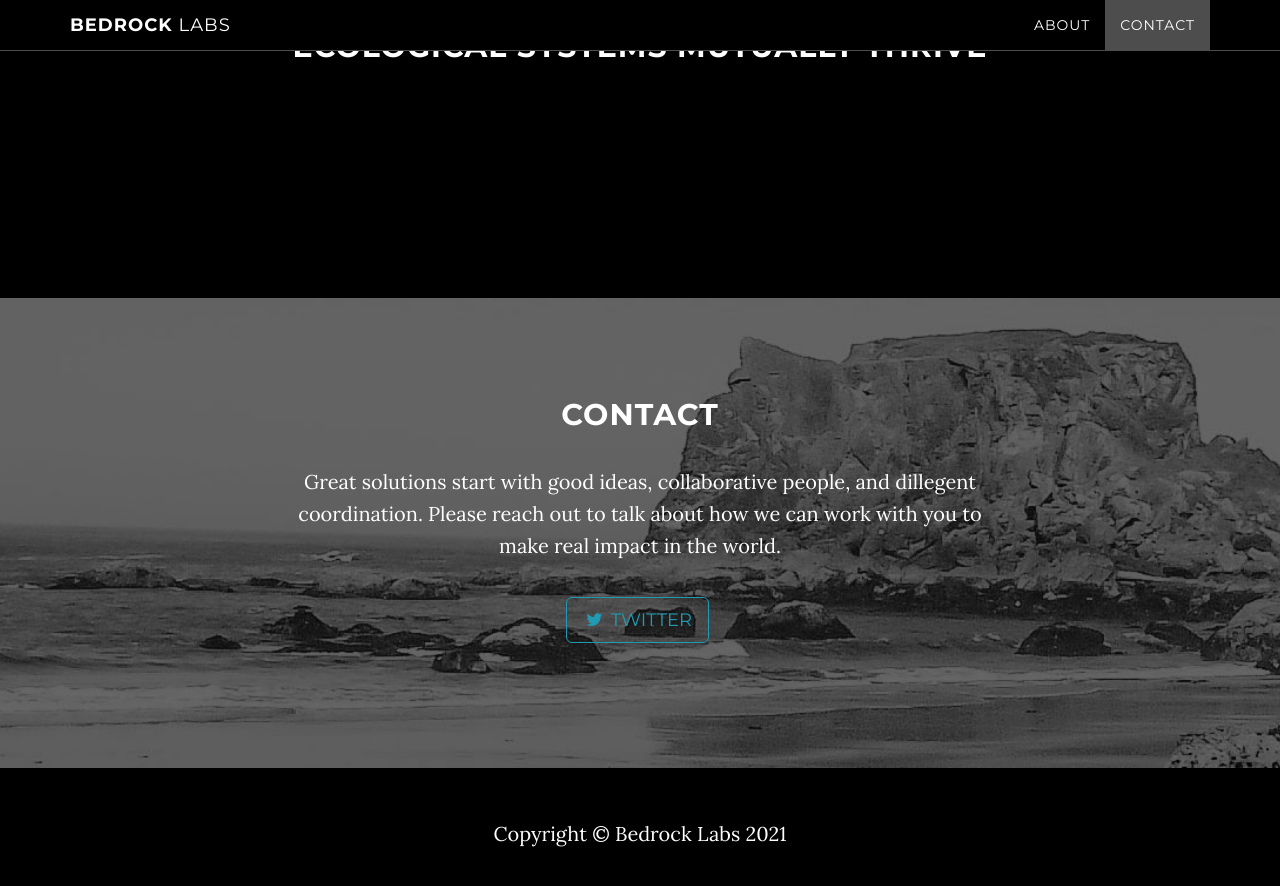
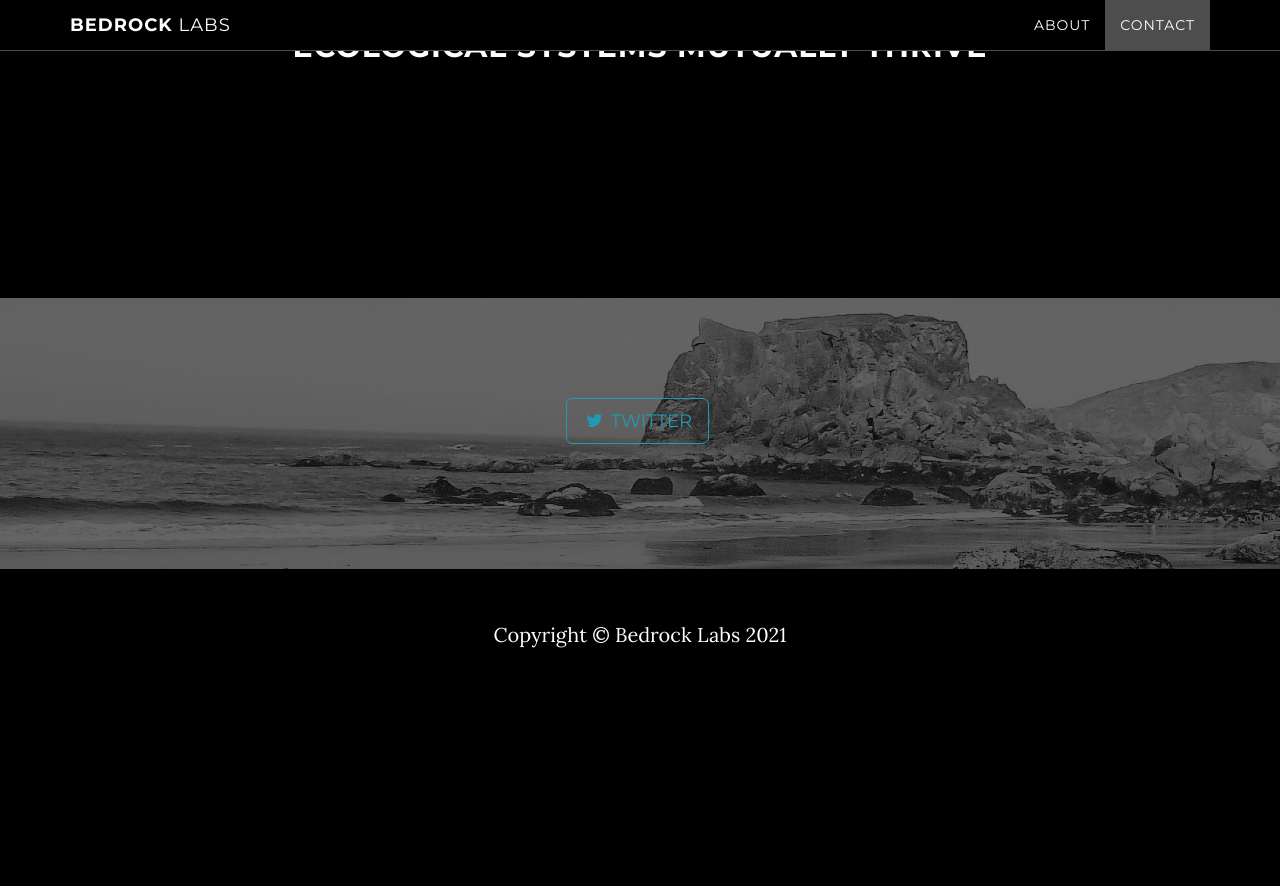
Before and after one commit to justinlewis/bedrock-labs, a Jekyll site: the page built from index.html, in a window 1280 px wide and 900 px high, scrolled down 1103 px. Shown: the top 886 px of the window. Built offline with Jekyll 4.4.1, drawn with Linux system fonts in a browser that asks for light colours; after the commit the page ends 1804 px from its top, so only the background shows below that.

Commit message:
Update contact.html

```diff
--- a/_includes/contact.html
+++ b/_includes/contact.html
@@ -4,10 +4,10 @@
         <div class="download-section">
             <div class="container">
                 <div class="col-lg-8 col-lg-offset-2">
-                    <h2>Contact</h2>
-                    <p>Great solutions start with good ideas, collaborative people, and dillegent coordination. Please reach out to talk about how we can work with you to make real impact in the world.</p>
-                    <!-- <p><a href="mailto:{{ site.email }}">{{ site.email }}</a> -->
-                    </p>
+<!--                     <h2>Contact</h2> -->
+<!--                     <p></p> -->
+                    <!-- <p><a href="mailto:{{ site.email }}">{{ site.email }}</a> </p> -->
+
                     <ul class="list-inline banner-social-buttons">
                         {% for network in site.social %}
                         <li>
```
